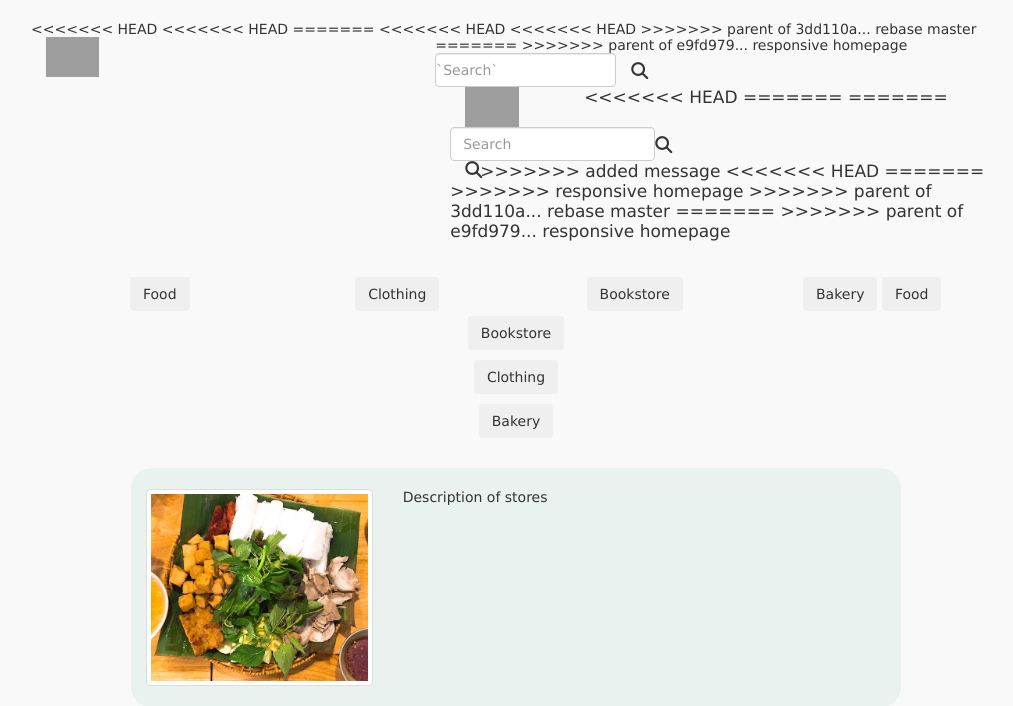
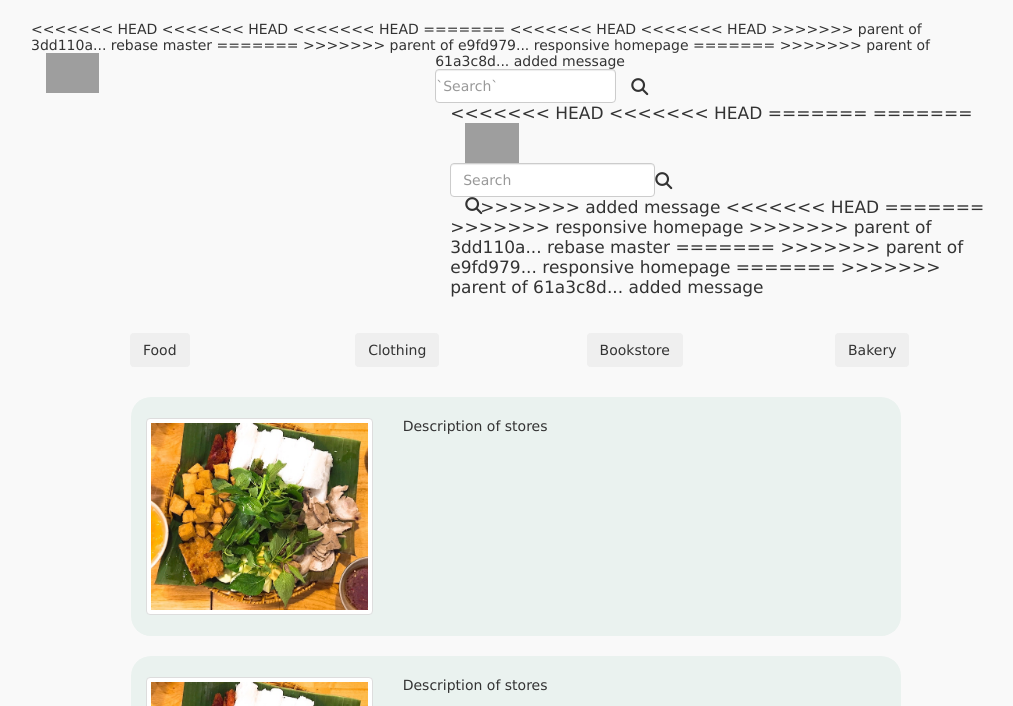
Before and after one commit to RicardoSerranoPena/fastq, a Node server app: page / in a window 1280 px wide. Shown: the top 706 px of the page, without its empty margins (124-1137 px from the left). Run offline with Node 20, Linux system fonts and the light colour scheme; some libraries are stand-ins or nearby versions; grey boxes are pictures that could not be loaded.

Commit message:
fix past commits

```diff
--- a/public/stylesheets/style.css
+++ b/public/stylesheets/style.css
@@ -58,20 +58,12 @@ a {
 }
 
 .row-category {
-<<<<<<< HEAD
     display: flex;
     justify-content: center;
     padding-left: 1rem;
     padding-right: 1rem;
     padding-top: 1rem;
     border-radius: 0.5rem!important;
-=======
-  display: flex;
-  justify-content: center;
-  padding-left: 1rem;
-  padding-right: 1rem;
-  padding-top: 1rem;
->>>>>>> added message
 }
 
 .col-category {
@@ -300,7 +292,6 @@ button:hover{
   align-items: center;
 }
 
-<<<<<<< HEAD
 @media only screen and (max-width: 650px){
     input[type=text]{
         width: 70%;
@@ -318,6 +309,7 @@ button:hover{
         font-size: 80% !important;
     }
 <<<<<<< HEAD
+<<<<<<< HEAD
 }
 =======
 <<<<<<< HEAD
@@ -330,3 +322,6 @@ button:hover{
 }
 >>>>>>> added message
 >>>>>>> parent of e9fd979... responsive homepage
+=======
+}
+>>>>>>> parent of 61a3c8d... added message
--- a/views/partials/category.ejs
+++ b/views/partials/category.ejs
@@ -11,16 +11,6 @@
         </div>
         <div class="col-sm-3 col-category">
             <button type="button" class="btn btn-outline-info">Bakery</button>
-            <button type="button" class="btn btn-outline-info">Food</button>
-        </div>
-        <div class="col-3 col-category">
-            <button type="button" class="btn btn-outline-primary">Bookstore</button>
-        </div>
-        <div class="col-3 col-category">
-            <button type="button" class="btn btn-outline-primary">Clothing</button>
-        </div>
-        <div class="col-3 col-category">
-            <button type="button" class="btn btn-outline-primary">Bakery</button>
         </div>
     </div>
 </div>
--- a/views/partials/menu.ejs
+++ b/views/partials/menu.ejs
@@ -1,6 +1,7 @@
 <nav class="navbar navbar-search">
   <div class="container">
     <div class="row">
+<<<<<<< HEAD
 <<<<<<< HEAD
 <<<<<<< HEAD
 =======
@@ -9,6 +10,8 @@
 >>>>>>> parent of 3dd110a... rebase master
 =======
 >>>>>>> parent of e9fd979... responsive homepage
+=======
+>>>>>>> parent of 61a3c8d... added message
       <div class="col-xs-5 logo">
         <img id="logo" style="height: 40px; max-width:100%" src="https://i.imgur.com/pSXYW34.png" alt="FastQ">
       </div>
@@ -18,6 +21,7 @@
             aria-label="Search">
             <i style="width: 5px"class="col-xs-2 fas fa-search" aria-hidden="true"></i>
           </form>
+<<<<<<< HEAD
 <<<<<<< HEAD
 =======
 =======
@@ -39,6 +43,8 @@
 >>>>>>> parent of 3dd110a... rebase master
 =======
 >>>>>>> parent of e9fd979... responsive homepage
+=======
+>>>>>>> parent of 61a3c8d... added message
       </div>
     </div>
   </div>
```
